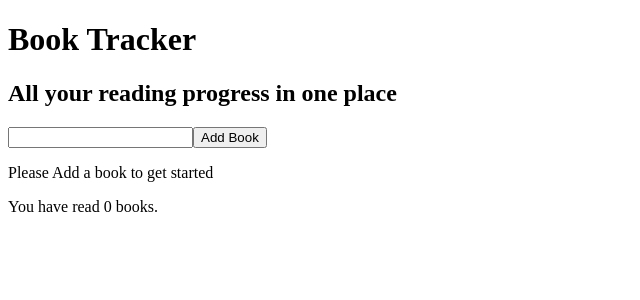
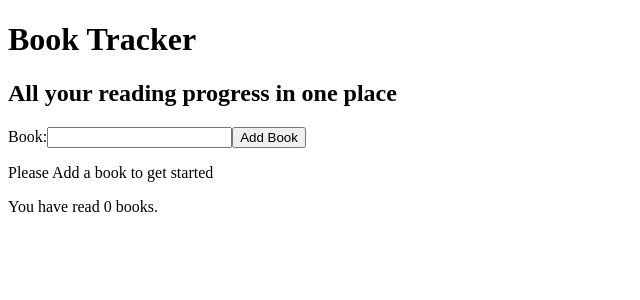
Before and after one commit to mpcaples/book-tracker-react-app, a React app: page / in a window 1280 px wide. Shown: the top 300 px of the page, without its empty margins (0-640 px from the left). Built offline with nearby package versions, Linux system fonts and the light colour scheme.

Commit message:
Added label in html for input

```diff
--- a/src/components/AddBook.js
+++ b/src/components/AddBook.js
@@ -45,6 +45,7 @@ const AddBook = () => {
     return (
             <div>
                 {error && <p>{error}</p>}
+                <label for="book">Book:</label>
                 <input value={inputValue} onChange={handleInputChange} type="text" name="book"/>
                 <button onClick={onAddBook}>Add Book</button>
 
```
